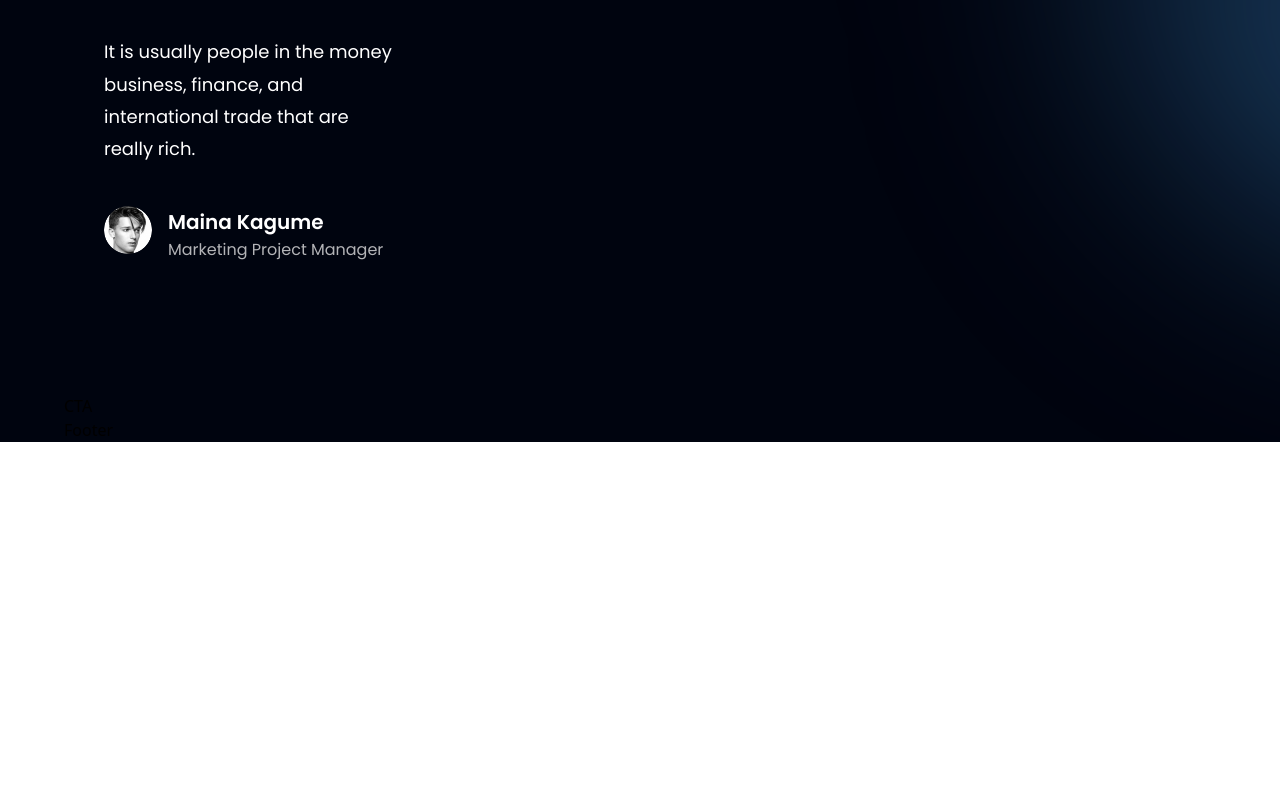
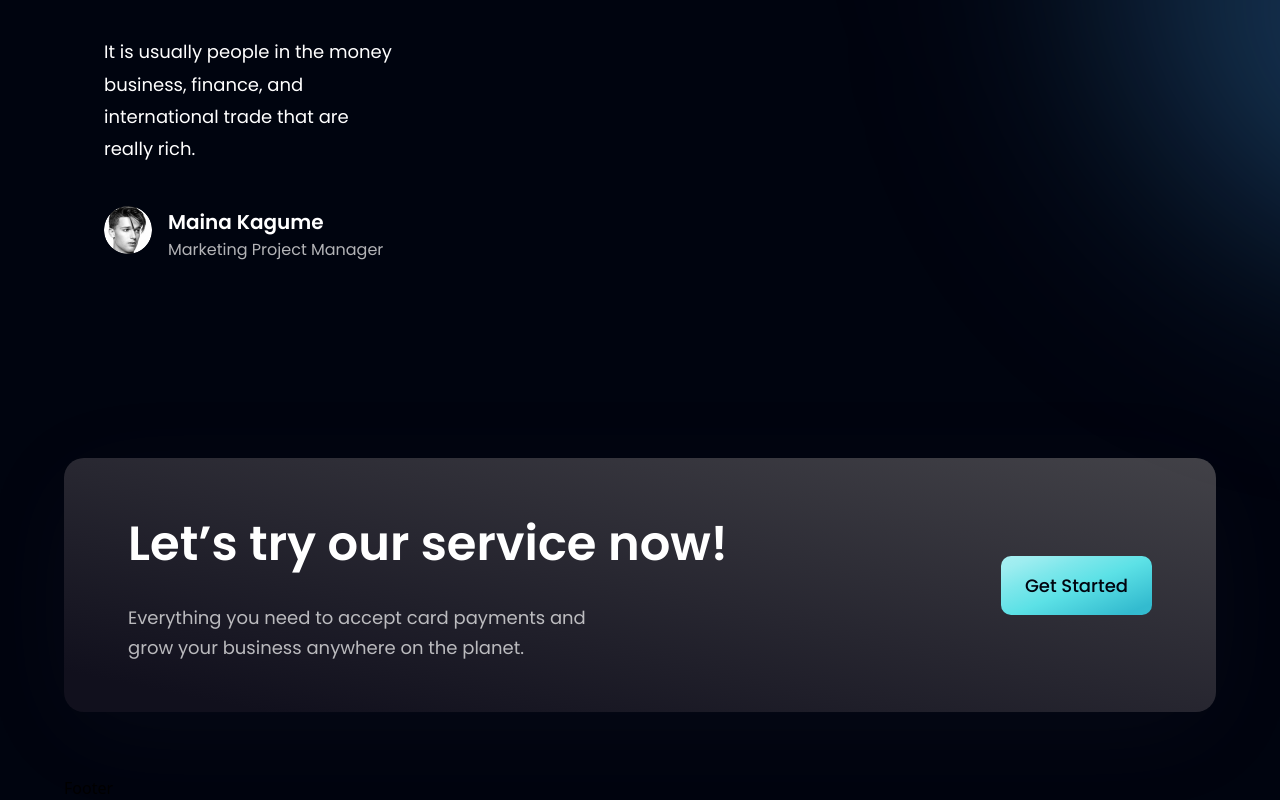
Before and after one commit to tedkelvin19/Banker-App, a React (Vite) app: page / in a window 1280 px wide. Shown: the part 3951-4751 px from the top of the page. Before the commit the page ends 4393 px from the top, so only its background shows below. Built offline with nearby package versions, Linux system fonts and the light colour scheme.

Commit message:
Add the click to action contents

```diff
--- a/src/components/CTA.jsx
+++ b/src/components/CTA.jsx
@@ -1,8 +1,22 @@
 import React from 'react'
+import styles from "../style";
+import Buttons from "./Buttons";
 
 const CTA = () => {
   return (
-    <div>CTA</div>
+    <section className={`${styles.flexCenter} ${styles.marginY} ${styles.padding} sm:flex-row flex-col bg-black-gradient-2 rounded-[20px] box-shadow`}>
+    <div className="flex-1 flex flex-col">
+      <h2 className={styles.heading2}>Let’s try our service now!</h2>
+      <p className={`${styles.paragraph} max-w-[470px] mt-5`}>
+        Everything you need to accept card payments and grow your business
+        anywhere on the planet.
+      </p>
+    </div>
+
+    <div className={`${styles.flexCenter} sm:ml-10 ml-0 sm:mt-0 mt-10`}>
+      <Buttons />
+    </div>
+  </section>
   )
 }
 
```
